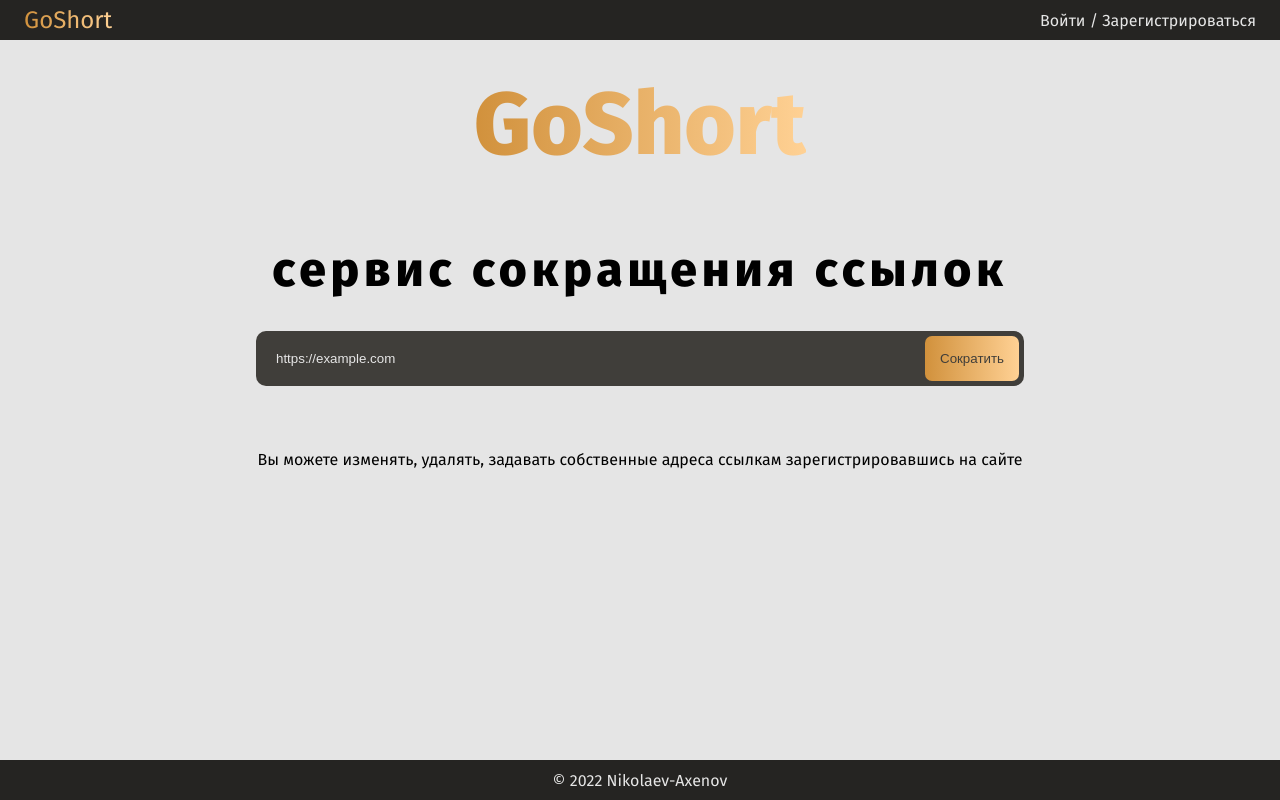
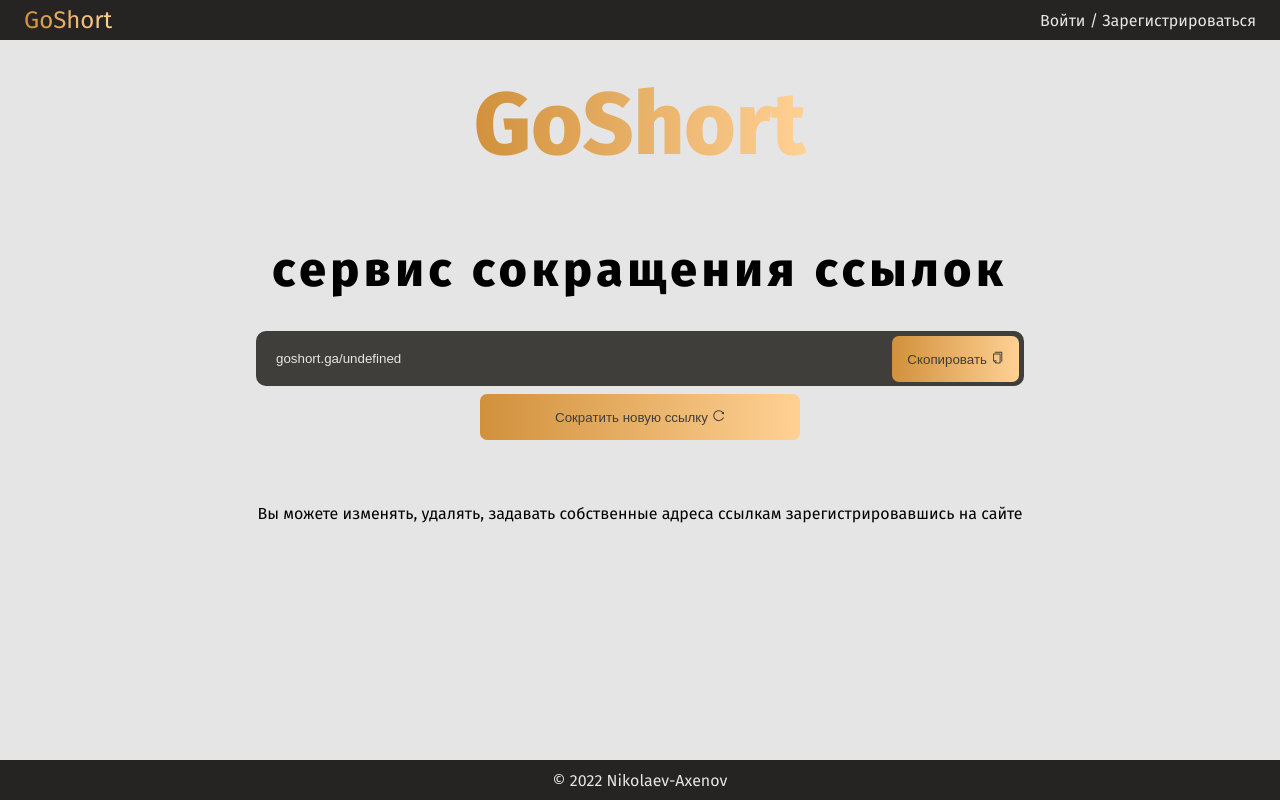
Before and after one commit to nikolaevaxenov/url-shortener, a Next.js app: page / in a window 1280 px wide. Both pictures are taken after typing "https://example.com" into the empty fields and a click on the button "Сократить". Built offline with nearby package versions, Linux system fonts and the light colour scheme; no server answers.

Commit message:
New logic of link adding

```diff
--- a/package.json
+++ b/package.json
@@ -15,10 +15,12 @@
     "nanoid": "^4.0.0",
     "next": "12.2.2",
     "react": "18.2.0",
+    "react-copy-to-clipboard": "^5.1.0",
     "react-dom": "18.2.0",
     "react-hook-form": "^7.33.1",
     "react-icons": "^4.4.0",
-    "react-redux": "^8.0.2"
+    "react-redux": "^8.0.2",
+    "react-toastify": "^9.0.7"
   },
   "devDependencies": {
     "@types/node": "18.0.6",
--- a/pages/index.tsx
+++ b/pages/index.tsx
@@ -1,8 +1,13 @@
 import type { NextPage } from "next";
 import { UserContext, useUser } from "@auth0/nextjs-auth0";
 import { useForm } from "react-hook-form";
+import { AiOutlineCopy, AiOutlineReload } from "react-icons/ai";
 import Head from "next/head";
 import styles from "../styles/Home.module.scss";
+import { useRef, useState } from "react";
+import { CopyToClipboard } from "react-copy-to-clipboard";
+import { ToastContainer, toast } from "react-toastify";
+import "react-toastify/dist/ReactToastify.css";
 
 type FormData = {
   fullLink: string;
@@ -10,13 +15,17 @@ type FormData = {
 
 const Home: NextPage = () => {
   const { user, error, isLoading } = useUser();
-  const { register, handleSubmit } = useForm<FormData>();
+  const { register, handleSubmit, reset } = useForm<FormData>();
+
+  const [creationSuccess, setCreationSuccess] = useState(["idle", ""]);
+  const resultLink = useRef<HTMLInputElement>(null);
 
   const createLink = async ({ fullLink }: FormData) => {
     const linkObj = user
       ? { username: user.email, fullLink: fullLink }
       : { fullLink: fullLink };
 
+    setCreationSuccess(["loading", ""]);
     const res = await fetch("/api/links", {
       method: "post",
       headers: {
@@ -27,6 +36,27 @@ const Home: NextPage = () => {
 
     const result = await res.json();
     console.log("Result = ", result);
+
+    if (resultLink.current) {
+      resultLink.current.value = `goshort.ga/${result.shortLink}`;
+      setCreationSuccess(["ready", `https://goshort.ga/${result.shortLink}`]);
+    }
+  };
+
+  const handleCopy = () => {
+    if (resultLink.current) {
+      resultLink.current.select();
+
+      toast.success("Ссылка скопирована!", {
+        position: "bottom-center",
+        autoClose: 3000,
+        hideProgressBar: false,
+        closeOnClick: true,
+        pauseOnHover: false,
+        draggable: true,
+        progress: undefined,
+      });
+    }
   };
 
   return (
@@ -37,7 +67,11 @@ const Home: NextPage = () => {
       <main className={styles.main}>
         <p className={styles.main__title}>GoShort</p>
         <p className={styles.main__subText}>сервис сокращения ссылок</p>
-        <div className={styles.main__inputGroup}>
+        <div
+          id="inputForm"
+          className={styles.main__inputGroup}
+          style={{ display: creationSuccess[0] === "idle" ? "block" : "none" }}
+        >
           <form onSubmit={handleSubmit(createLink)}>
             <input
               type="url"
@@ -50,11 +84,65 @@ const Home: NextPage = () => {
             </button>
           </form>
         </div>
+        <div
+          className={styles.main__inputGroup}
+          style={{
+            display: creationSuccess[0] === "loading" ? "block" : "none",
+          }}
+        >
+          <input
+            readOnly
+            value="Загрузка..."
+            className={styles.main__urlInput}
+          />
+        </div>
+        <div
+          id="resultForm"
+          className={styles.main__inputGroup}
+          style={{ display: creationSuccess[0] === "ready" ? "block" : "none" }}
+        >
+          <input
+            ref={resultLink}
+            readOnly
+            className={styles.main__urlInput}
+            onClick={(e) => e.currentTarget.select()}
+          />
+
+          <CopyToClipboard
+            text={creationSuccess[1]}
+            onCopy={() => handleCopy()}
+          >
+            <button type="button" className={styles.main__urlButton}>
+              Скопировать <AiOutlineCopy />
+            </button>
+          </CopyToClipboard>
+        </div>
+        <button
+          type="button"
+          className={styles.main__reloadButton}
+          onClick={() => {
+            setCreationSuccess(["idle", ""]);
+            reset();
+          }}
+        >
+          Сократить новую ссылку <AiOutlineReload />
+        </button>
 
         <p className={styles.main__adText}>
           Вы можете изменять, удалять, задавать собственные адреса ссылкам
           зарегистрировавшись на сайте
         </p>
+        <ToastContainer
+          position="bottom-center"
+          autoClose={5000}
+          hideProgressBar={false}
+          newestOnTop={false}
+          closeOnClick
+          rtl={false}
+          pauseOnFocusLoss
+          draggable
+          pauseOnHover={false}
+        />
       </main>
     </>
   );
--- a/styles/Home.module.scss
+++ b/styles/Home.module.scss
@@ -68,6 +68,18 @@
     cursor: pointer;
   }
 
+  &__reloadButton {
+    background: $title-color;
+    border: 0;
+    border-radius: 7px;
+    color: lighten($navbar-bg, 10%);
+    margin-top: 0.5rem;
+    padding: 15px;
+    width: 20rem;
+
+    cursor: pointer;
+  }
+
   &__adText {
     margin-top: 4rem;
     padding: 0 1rem;
```
Also changed, not shown: 1 other file (tests, documents, lock files or other folders).
